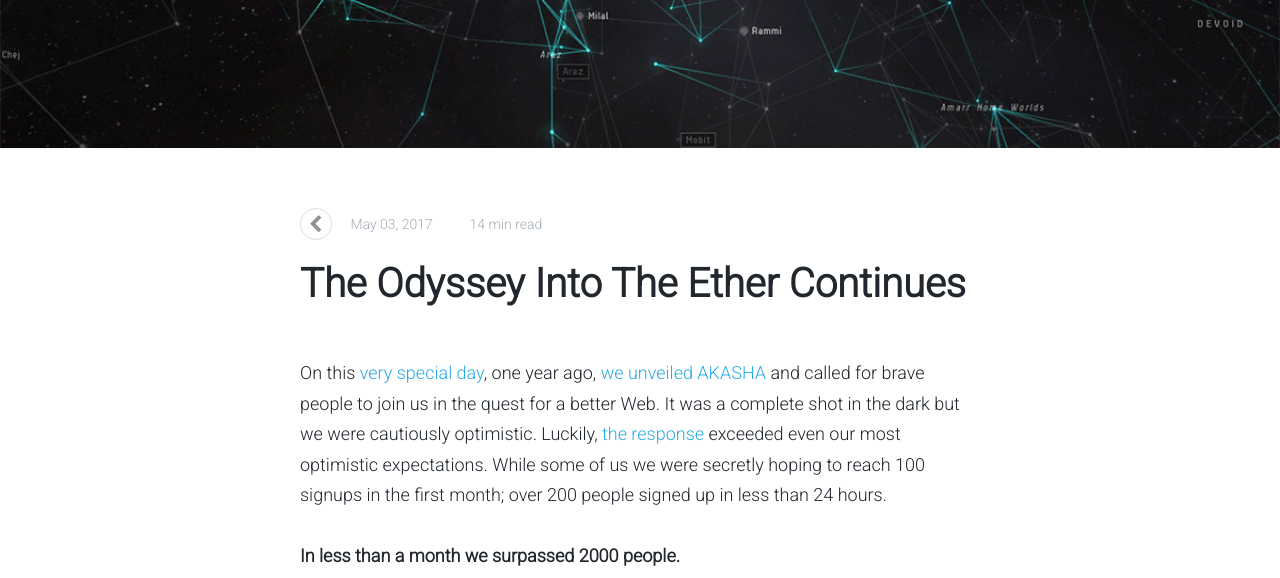
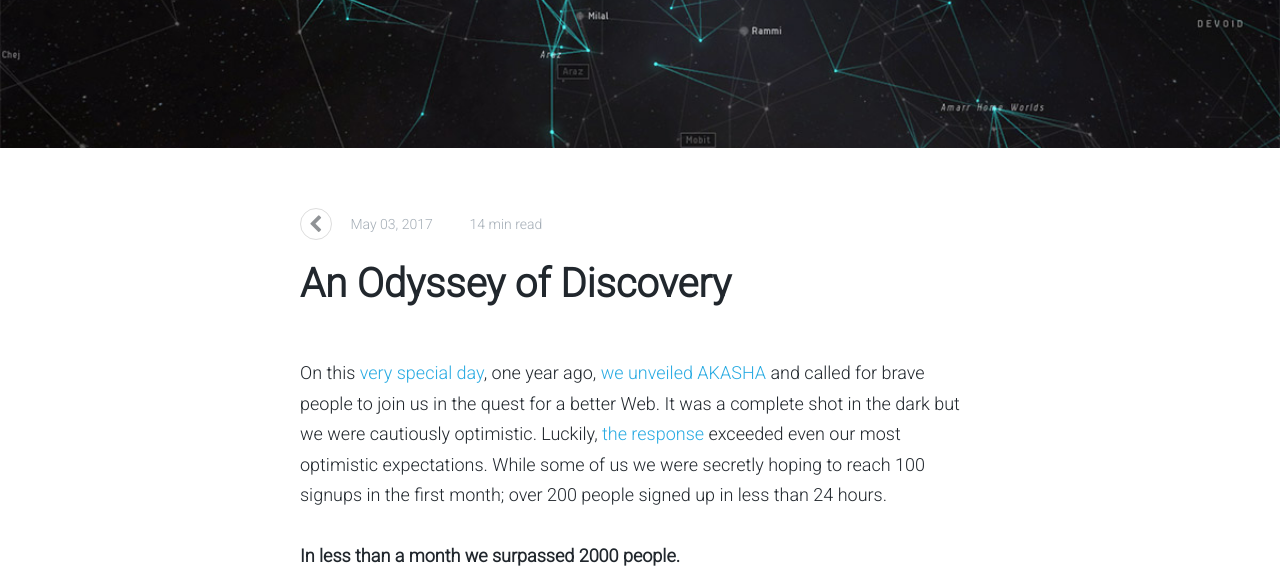
Before and after one commit to AKASHAorg/blog.akasha.world, a Jekyll site: the page built from _posts/2017-05-03-akasha-odyssey-first-year.md, in a window 1280 px wide and 900 px high, scrolled down 392 px, cut to the strip 0-578 px from the top of the window. Built offline with Jekyll 4.4.1, drawn with Linux system fonts in a browser that asks for light colours; comment, search, counter and statistics services are not loaded.

Commit message:
Update 2017-05-03-akasha-odyssey-first-year.md

```diff
--- a/_posts/2017-05-03-akasha-odyssey-first-year.md
+++ b/_posts/2017-05-03-akasha-odyssey-first-year.md
@@ -1,6 +1,6 @@
 ---
 layout: post
-title: "The Odyssey Into The Ether Continues"
+title: "An Odyssey of Discovery"
 timezone: Europe/Zurich
 date: 2017-05-03 00:00:01
 future: true
```
Also changed, not shown: other parts of _posts/2017-05-03-akasha-odyssey-first-year.md (+1 -1 lines).
